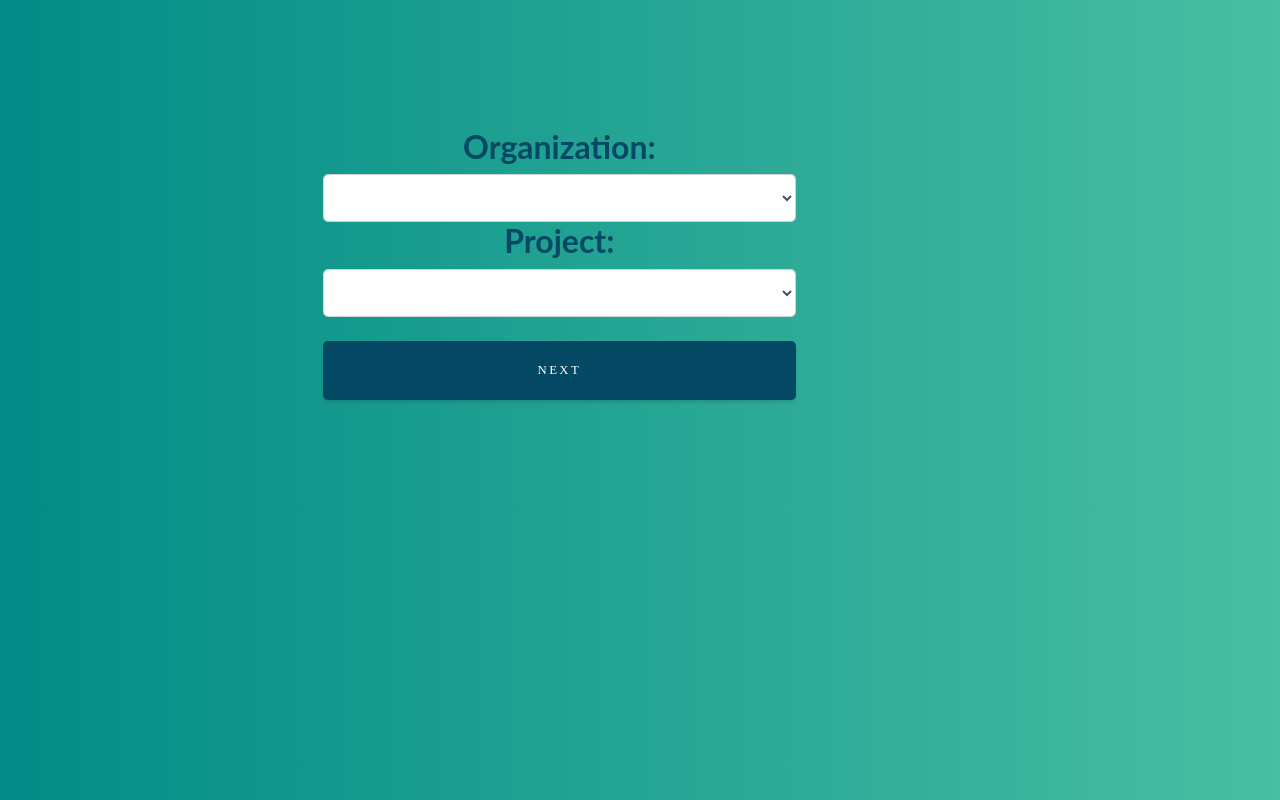
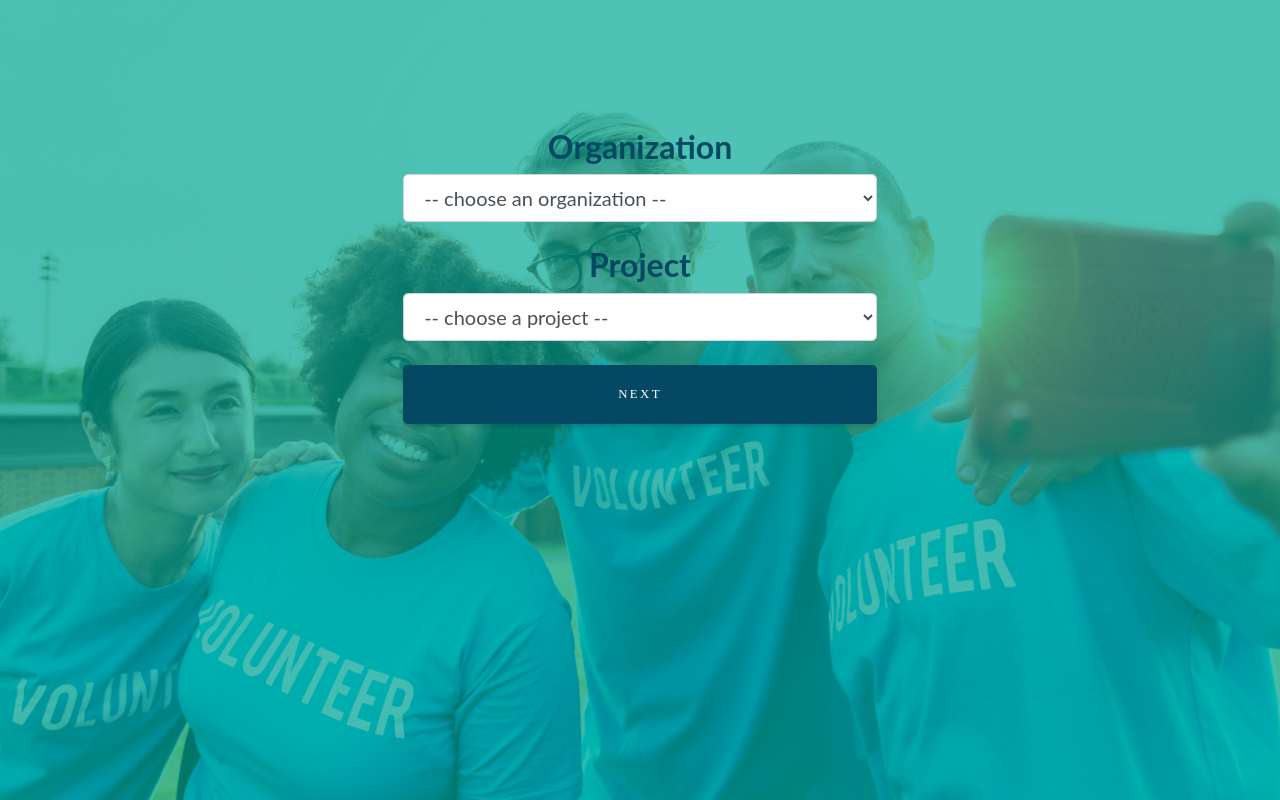
Before and after one commit to RGHuynh/blockchain_hackaton, a website: page index.html in a window 1280 px wide. Drawn offline with nearby package versions, Linux system fonts and the light colour scheme; some packages are replaced by stand-ins of ours.

Commit message:
style: add backround to homepage

```diff
--- a/app/assets/css/style.css
+++ b/app/assets/css/style.css
@@ -39,12 +39,17 @@ h6 {
 
 .masthead .overlay {
   position: absolute;
-  background:linear-gradient(to right, #044863 , #F0F3BD);
+  background:linear-gradient(to right, #044863 , #F0F3BD, 75%, 100%);
+  background-image: url('/app/assets/image/rawpixel-660714-unsplash.jpg');
   height: 100%;
   width: 100%;
   top: 0;
   left: 0;
   opacity: 0.3;
+  background-position: center;
+  background-repeat: no-repeat;
+  background-attachment: scroll;
+  background-size: cover;
 }
 
 .payment{
--- a/app/components/ngo_selection_box/ngo_selection_box.component.html
+++ b/app/components/ngo_selection_box/ngo_selection_box.component.html
@@ -4,11 +4,16 @@
     <div class='row'>
       <div class='col-md-10 col-lg-8 col-xl-7 mx-auto'>
         <div class="form-row">
-          <div class="col-12 col-md-9 mb-2 mb-md-0">
-            <h2 for='organization'> Organization: </h2>
-              <select class="form-control form-control-lg" id="organization" ng-model="$ctrl.ngo" ng-change="$ctrl.setSaveOrg($ctrl.ngo)" ng-options="ngo for ngo in $ctrl.organization"></select>
-            <h2 for='project'> Project: </h2>
-              <select class="form-control form-control-lg" id="project" ng-model="$ctrl.organizationProject" ng-change="$ctrl.setSaveProject($ctrl.organizationProject)" ng-options="project for project in $ctrl.project($ctrl.ngo)"></select>
+          <div class="col-12 col-md-9 mx-auto">
+            <h2 for='organization'> Organization </h2>
+              <select class="form-control form-control-lg" id="organization" ng-model="$ctrl.ngo" ng-change="$ctrl.setSaveOrg($ctrl.ngo)" ng-options="ngo for ngo in $ctrl.organization">
+                <option value="">-- choose an organization --</option>
+              </select>
+              <br>
+            <h2 for='project'> Project </h2>
+              <select class="form-control form-control-lg" id="project" ng-model="$ctrl.organizationProject" ng-change="$ctrl.setSaveProject($ctrl.organizationProject)" ng-options="project for project in $ctrl.project($ctrl.ngo)">
+                <option value="">-- choose a project --</option>
+              </select>
               <br>
             <a class="btn btn-block btn-lg btn-primary" href="#!/payment">Next</a>
           </div>
```
Also changed, not shown: app/assets/image/rawpixel-660714-unsplash.jpg (added).
